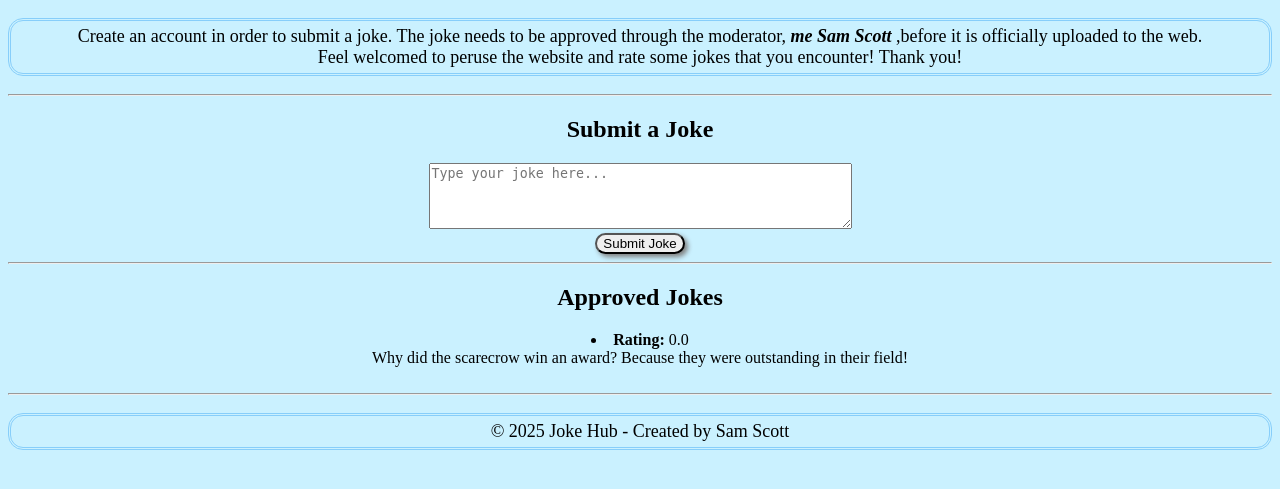
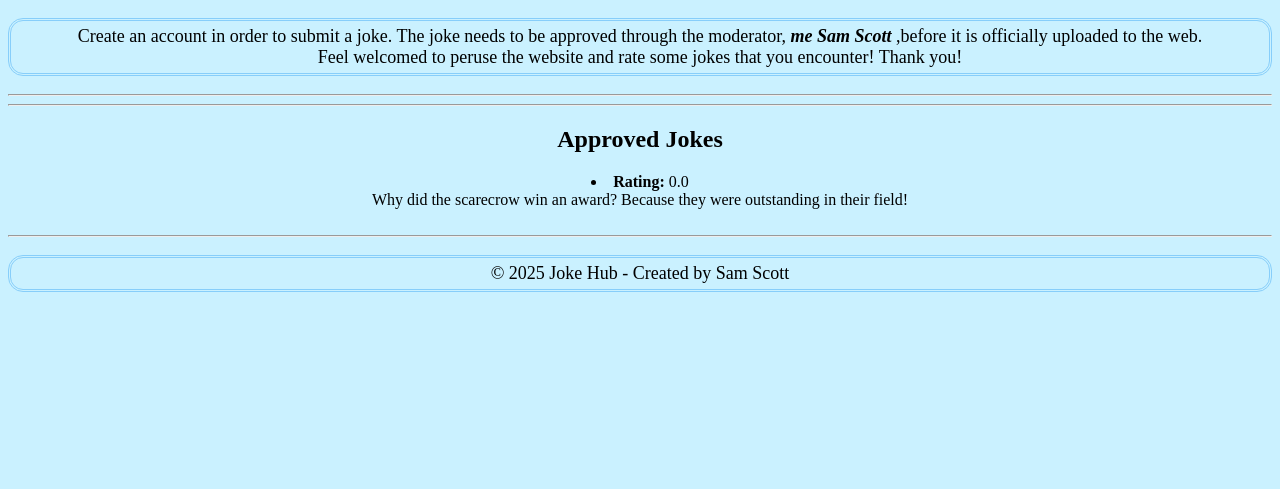
Before and after one commit to sascott9655/Joke-Webpage-, a Flask app: page / in a window 1280 px wide. Shown: the part 173-662 px from the top of the page. Run offline with Flask 3, Linux system fonts and the light colour scheme; data comes from the database, SQL or seed files in the repository.

Commit message:
got rid of the submit jokes section on the home page

```diff
--- a/templates/index.html
+++ b/templates/index.html
@@ -13,6 +13,7 @@
             <p>Welcome {{username }}!</p>
             <form action="{{ url_for('logout') }}" method="GET">
                 <button type="submit">Logout</button>
+
             </form>
         {% endif %}
         <div class="subtitle">
@@ -34,18 +35,17 @@
     welcomed to peruse the website and rate some jokes that you encounter! Thank you! </p>
     <hr>
     <main>
-        <section class="joke-form">
+        <!-- <section class="joke-form">
             <h2>Submit a Joke</h2>
             <form id="jokeForm" method="POST">
                 <textarea id="jokeInput" name="joke" rows="4" cols="50" placeholder="Type your joke here..."></textarea><br>
                 <button type="submit">Submit Joke</button>
             </form>
-        </section>
+        </section> -->
         <hr>
         <section class="approved-jokes">
         <h2>Approved Jokes</h2>
         {% if jokes %}
-
                 {% for joke, rating in jokes %}
                     <li><strong>Rating:</strong> {{rating }}<br>{{joke}}</li><br>
                 {% endfor %}
```
